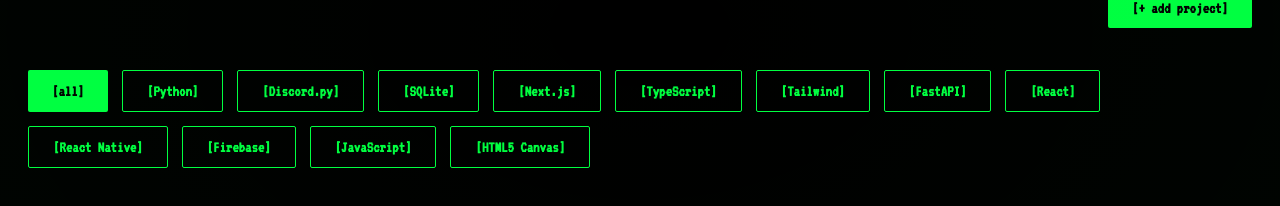
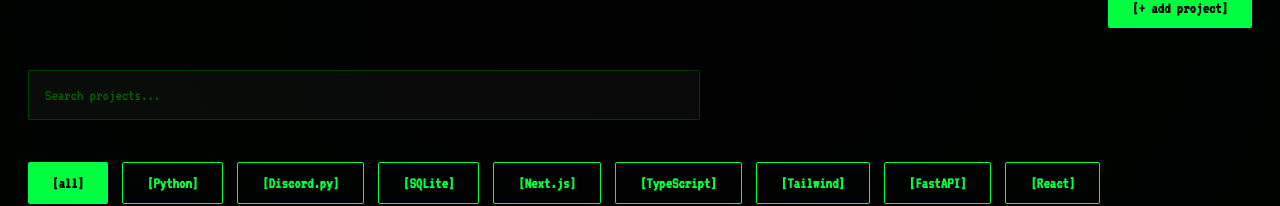
Before and after one commit to arnav-boop/silicon-circle, a Next.js app: page /projects in a window 1280 px wide. Shown: the part 370-576 px from the top of the page. Built offline with nearby package versions, Linux system fonts and the light colour scheme; no server answers.

Commit message:
Add search function to projects page

```diff
--- a/src/app/projects/page.tsx
+++ b/src/app/projects/page.tsx
@@ -17,14 +17,17 @@
   const { user } = useAuth()
   const [visible, setVisible] = useState(true)
   const [filter, setFilter] = useState('all')
+  const [search, setSearch] = useState('')
   const [showModal, setShowModal] = useState(false)
   const [form, setForm] = useState<ProjectForm>({ title: '', description: '', tech: '', url: '', image: null })
   const fileInputRef = useRef<HTMLInputElement>(null)
 
   const allTech = Array.from(new Set(mockProjects.flatMap(p => p.tech)))
-  const filteredProjects = filter === 'all'
-    ? mockProjects
-    : mockProjects.filter(p => p.tech.includes(filter))
+  const filteredProjects = mockProjects.filter(p => {
+    const techMatch = filter === 'all' || p.tech.includes(filter)
+    const searchMatch = !search || p.title.toLowerCase().includes(search.toLowerCase()) || p.description.toLowerCase().includes(search.toLowerCase())
+    return techMatch && searchMatch
+  })
 
   const handleSubmit = () => {
     if (form.title && form.description) {
@@ -46,6 +49,16 @@
         <button onClick={() => setShowModal(true)} className="btn-primary text-base py-3 px-6">
           [+ add project]
         </button>
+      </div>
+
+      <div className="mb-4 sm:mb-6">
+        <input
+          type="text"
+          value={search}
+          onChange={(e) => setSearch(e.target.value)}
+          placeholder="Search projects..."
+          className="input w-full max-w-sm"
+        />
       </div>
 
       <div className="mb-4 sm:mb-6 flex flex-wrap gap-2">
```
